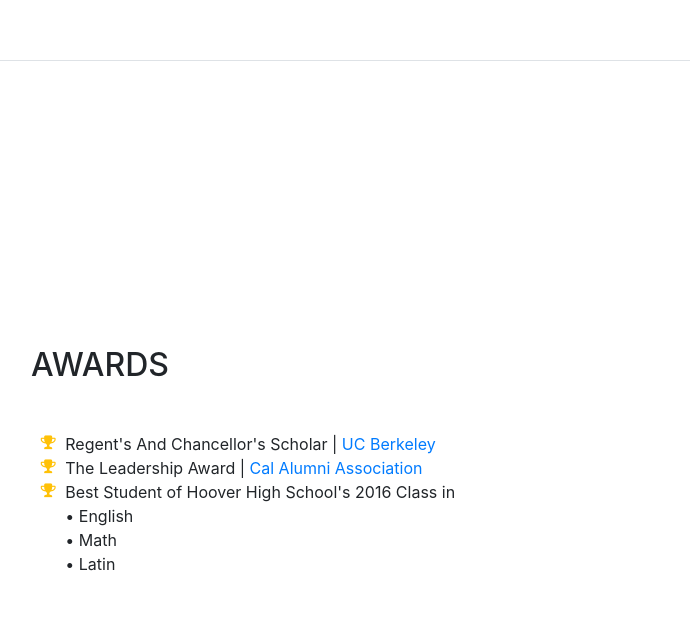
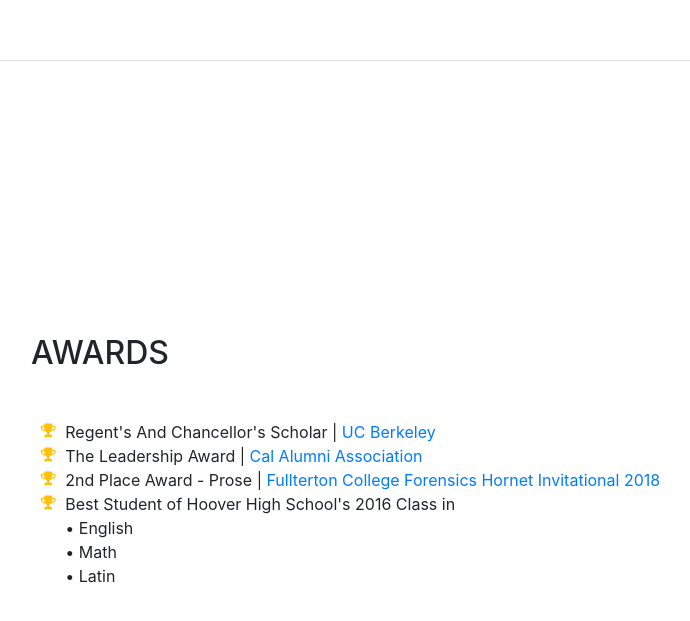
Before and after one commit to klaue/klaue.github.io, a website with bundled scripts: page index.html in a window 1280 px wide. Shown: the part 4054-4675 px from the top of the page, without its empty margins (289-979 px from the left). Built offline with nearby package versions, Linux system fonts and the light colour scheme; a web font is replaced by a local one.

Commit message:
with forensics award

```diff
--- a/index.html
+++ b/index.html
@@ -280,6 +280,9 @@
             <li>
               <i class="fa-li fa fa-trophy text-warning"></i>
              The Leadership Award |<a href="https://alumni.berkeley.edu/community/scholarships/leadership-award"> Cal Alumni Association</a></li>
+                         <li>
+              <i class="fa-li fa fa-trophy text-warning"></i>
+             2nd Place Award - Prose |<a href="https://www.forensicstournament.net/hornetinvitational/18"> Fullterton College Forensics Hornet Invitational 2018</a></li>
             <li>
               <i class="fa-li fa fa-trophy text-warning"></i>
               Best Student of Hoover High School's 2016 Class in <br>
```
